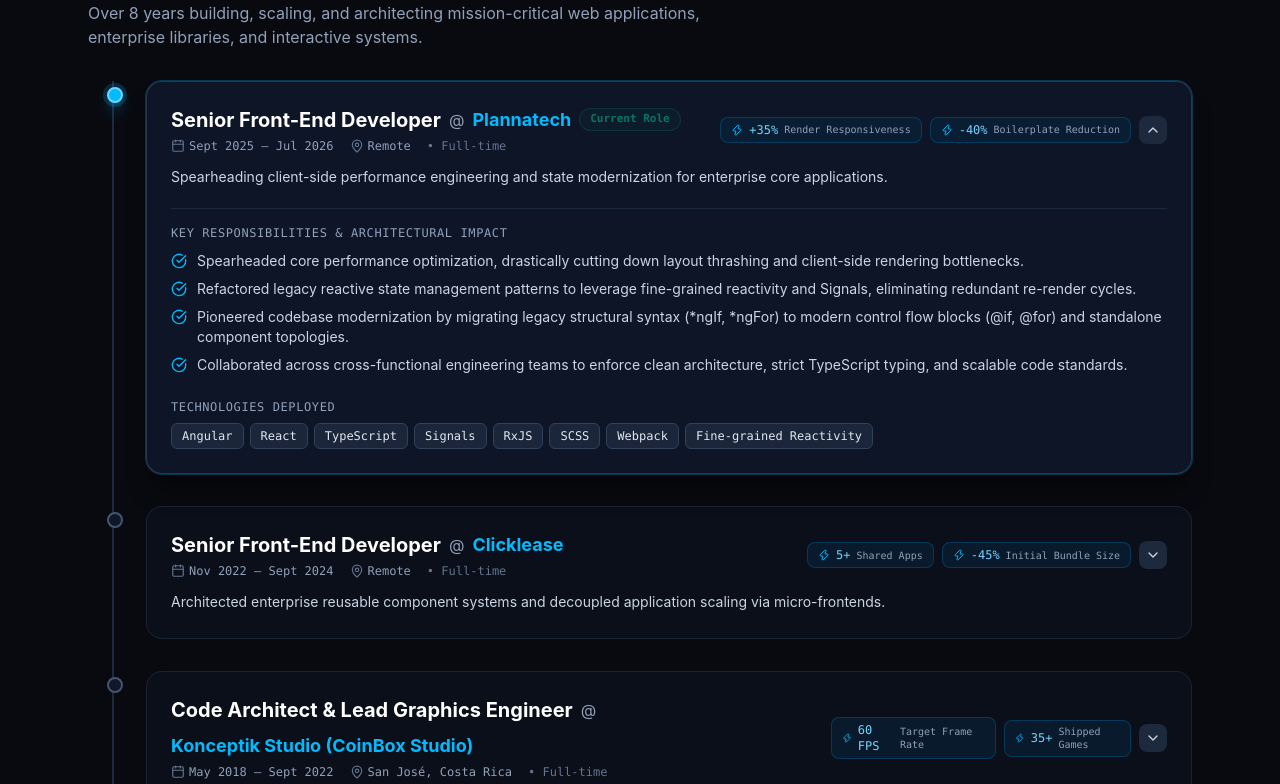
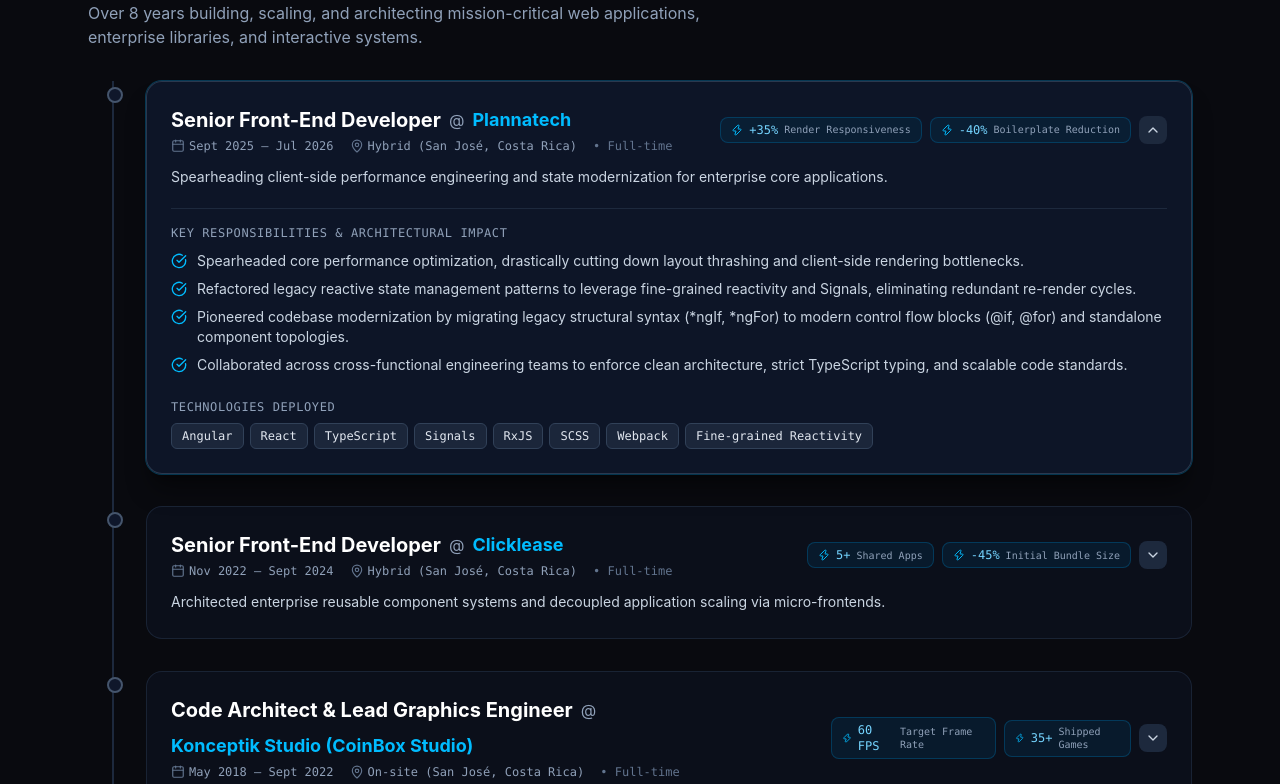
Before and after one commit to KaguilarA/kaguilara_CV, a React (Vite) app: page / in a window 1280 px wide. Shown: the part 4856-5640 px from the top of the page. Built offline with nearby package versions, Linux system fonts and the light colour scheme.

Commit message:
fix current work experience

```diff
--- a/src/components/ExperienceTimeline.tsx
+++ b/src/components/ExperienceTimeline.tsx
@@ -31,7 +31,7 @@
       <div className="relative border-l-2 border-slate-800 ml-3 md:ml-6 pl-6 md:pl-8 space-y-8">
         {EXPERIENCES.map((exp, index) => {
           const isExpanded = expandedId === exp.id;
-          const isCurrent = index === 0;
+          const isCurrent = exp.isCurrent;
 
           return (
             <div key={exp.id} className="relative group">
--- a/src/data/resumeData.ts
+++ b/src/data/resumeData.ts
@@ -28,8 +28,9 @@
     role: 'Senior Front-End Developer',
     company: 'Plannatech',
     period: 'Sept 2025 – Jul 2026',
-    location: 'Remote',
+    location: 'Hybrid (San José, Costa Rica)',
     type: 'Full-time',
+    isCurrent: false,
     summary:
       'Spearheading client-side performance engineering and state modernization for enterprise core applications.',
     highlights: [
@@ -49,8 +50,9 @@
     role: 'Senior Front-End Developer',
     company: 'Clicklease',
     period: 'Nov 2022 – Sept 2024',
-    location: 'Remote',
+    location: 'Hybrid (San José, Costa Rica)',
     type: 'Full-time',
+    isCurrent: false,
     summary:
       'Architected enterprise reusable component systems and decoupled application scaling via micro-frontends.',
     highlights: [
@@ -71,8 +73,9 @@
     role: 'Code Architect & Lead Graphics Engineer',
     company: 'Konceptik Studio (CoinBox Studio)',
     period: 'May 2018 – Sept 2022',
-    location: 'San José, Costa Rica',
+    location: 'On-site (San José, Costa Rica)',
     type: 'Full-time',
+    isCurrent: false,
     summary:
       'Designed and engineered custom 2D/3D JavaScript rendering engines, WebGL pipelines, and cloud asset pipelines powering 35+ commercial slot and scratch games for CoinBox Studio (coinboxstudio.com).',
     highlights: [
@@ -92,8 +95,9 @@
     role: 'Front-End Developer',
     company: 'Interaction',
     period: 'May 2017 – Apr 2018',
-    location: 'Costa Rica',
+    location: 'On-site (San José, Costa Rica)',
     type: 'Full-time',
+    isCurrent: false,
     summary:
       'Engineered high-converting responsive web applications and interactive client portals with React and cloud backends.',
     highlights: [
@@ -108,8 +112,9 @@
     role: 'Front-End Developer',
     company: 'Infosgroup',
     period: 'May 2017 – Sept 2017',
-    location: 'Costa Rica',
+    location: 'On-site (San José, Costa Rica)',
     type: 'Full-time',
+    isCurrent: false,
     summary:
       'Built mission-critical logistics tracking applications for national export agency (Procomer).',
     highlights: [
@@ -126,6 +131,7 @@
     period: 'Concurrent',
     location: 'Remote',
     type: 'Project Work',
+    isCurrent: false,
     summary:
       'Architected cross-platform mobile solutions with React Native and Expo.',
     highlights: [
--- a/src/types/resume.ts
+++ b/src/types/resume.ts
@@ -8,6 +8,7 @@
   summary: string;
   highlights: string[];
   technologies: string[];
+  isCurrent: boolean;
   metrics?: { label: string; value: string }[];
 }
 
```
